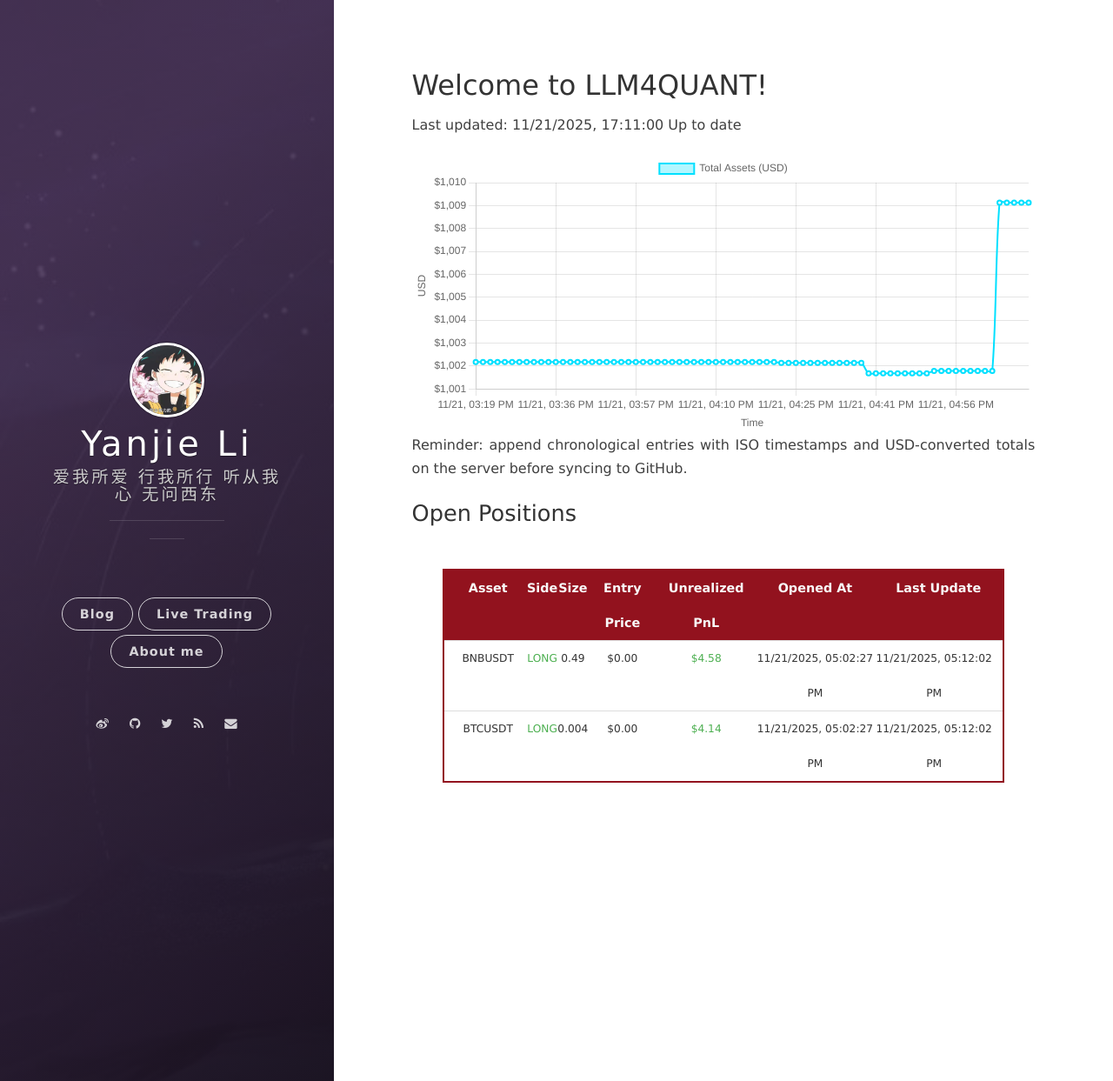
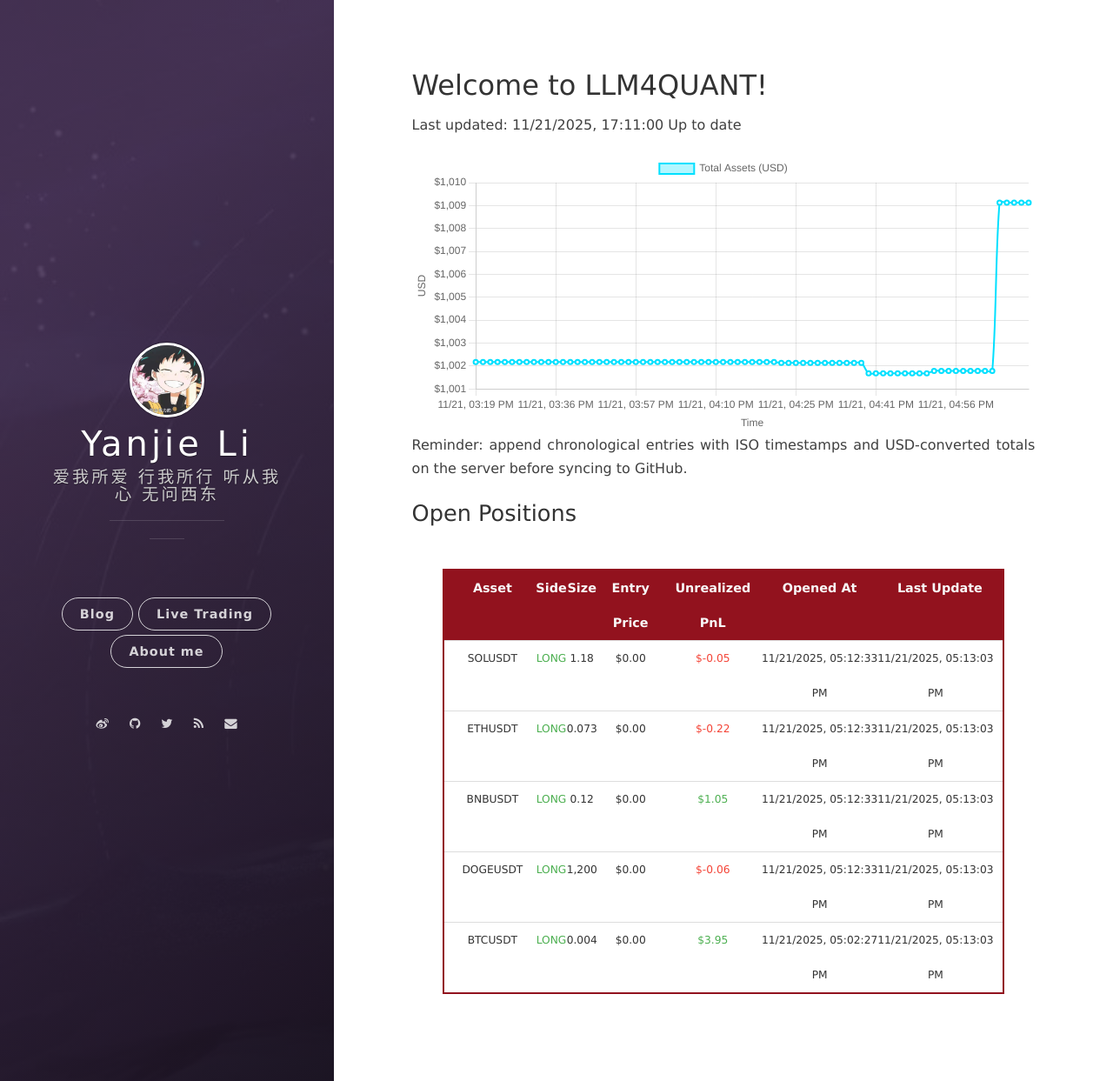
Before and after one commit to leeyegy/leeyegy.github.io, a Jekyll site: the page built from live-trading.html, in a window 1280 px wide and 1243 px high. Shown: the whole window at 87% size. Built offline with Jekyll 4.4.1, drawn with Linux system fonts in a browser that asks for light colours; nearby versions of some CDN libraries.

Commit message:
AccountMonitor: refresh positions 2025-11-22T01:13:03+08:00

```diff
--- a/assets/data/binance/positions.json
+++ b/assets/data/binance/positions.json
@@ -1,20 +1,47 @@
 [
+  {
+    "symbol": "SOLUSDT",
+    "side": "LONG",
+    "size": 1.18,
+    "entryPrice": 0.0,
+    "unrealizedPnl": -0.05455308,
+    "openedAt": "2025-11-22T01:12:33+08:00",
+    "reportedAt": "2025-11-22T01:13:03+08:00"
+  },
+  {
+    "symbol": "ETHUSDT",
+    "side": "LONG",
+    "size": 0.073,
+    "entryPrice": 0.0,
+    "unrealizedPnl": -0.22411,
+    "openedAt": "2025-11-22T01:12:33+08:00",
+    "reportedAt": "2025-11-22T01:13:03+08:00"
+  },
   {
     "symbol": "BNBUSDT",
     "side": "LONG",
-    "size": 0.49,
+    "size": 0.12,
     "entryPrice": 0.0,
-    "unrealizedPnl": 4.58117292,
-    "openedAt": "2025-11-22T01:02:27+08:00",
-    "reportedAt": "2025-11-22T01:12:02+08:00"
+    "unrealizedPnl": 1.04550418,
+    "openedAt": "2025-11-22T01:12:33+08:00",
+    "reportedAt": "2025-11-22T01:13:03+08:00"
+  },
+  {
+    "symbol": "DOGEUSDT",
+    "side": "LONG",
+    "size": 1200.0,
+    "entryPrice": 0.0,
+    "unrealizedPnl": -0.056184,
+    "openedAt": "2025-11-22T01:12:33+08:00",
+    "reportedAt": "2025-11-22T01:13:03+08:00"
   },
   {
     "symbol": "BTCUSDT",
     "side": "LONG",
     "size": 0.004,
     "entryPrice": 0.0,
-    "unrealizedPnl": 4.140796,
+    "unrealizedPnl": 3.9488,
     "openedAt": "2025-11-22T01:02:27+08:00",
-    "reportedAt": "2025-11-22T01:12:02+08:00"
+    "reportedAt": "2025-11-22T01:13:03+08:00"
   }
 ]
```
